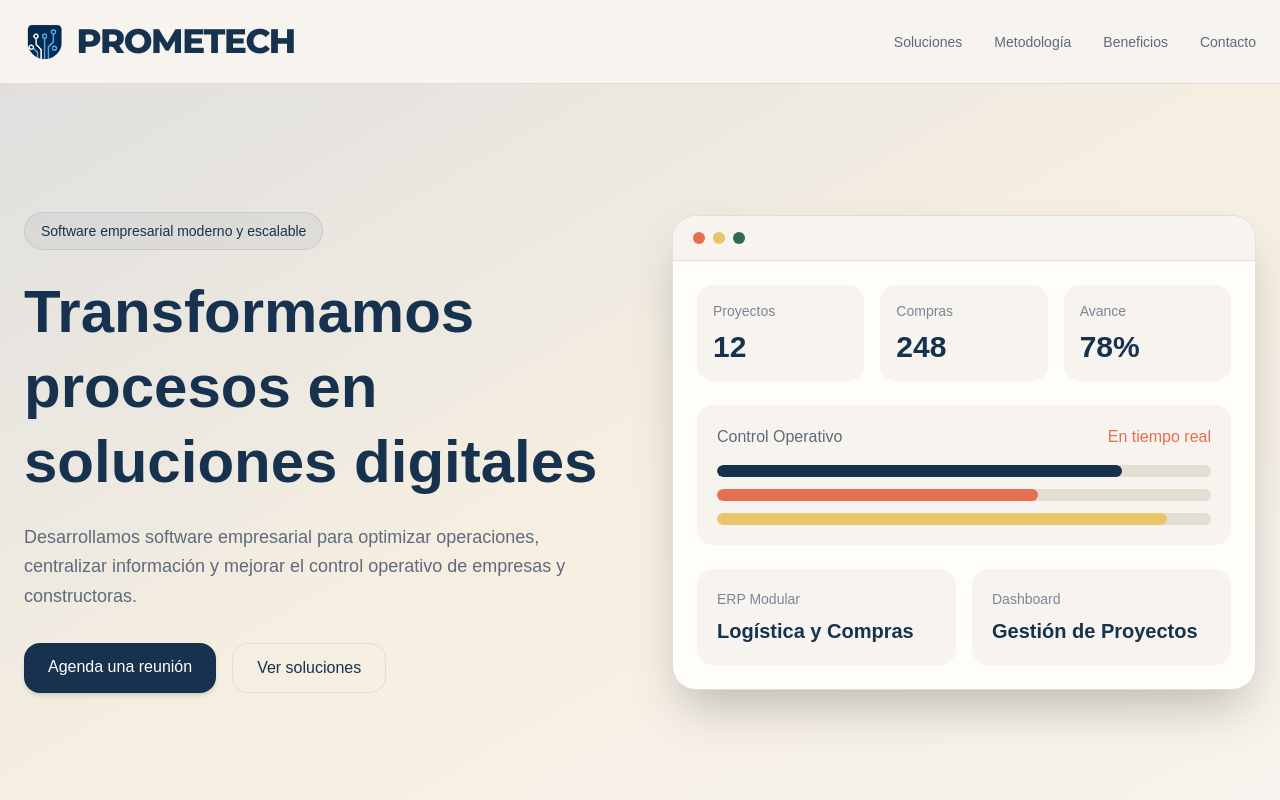
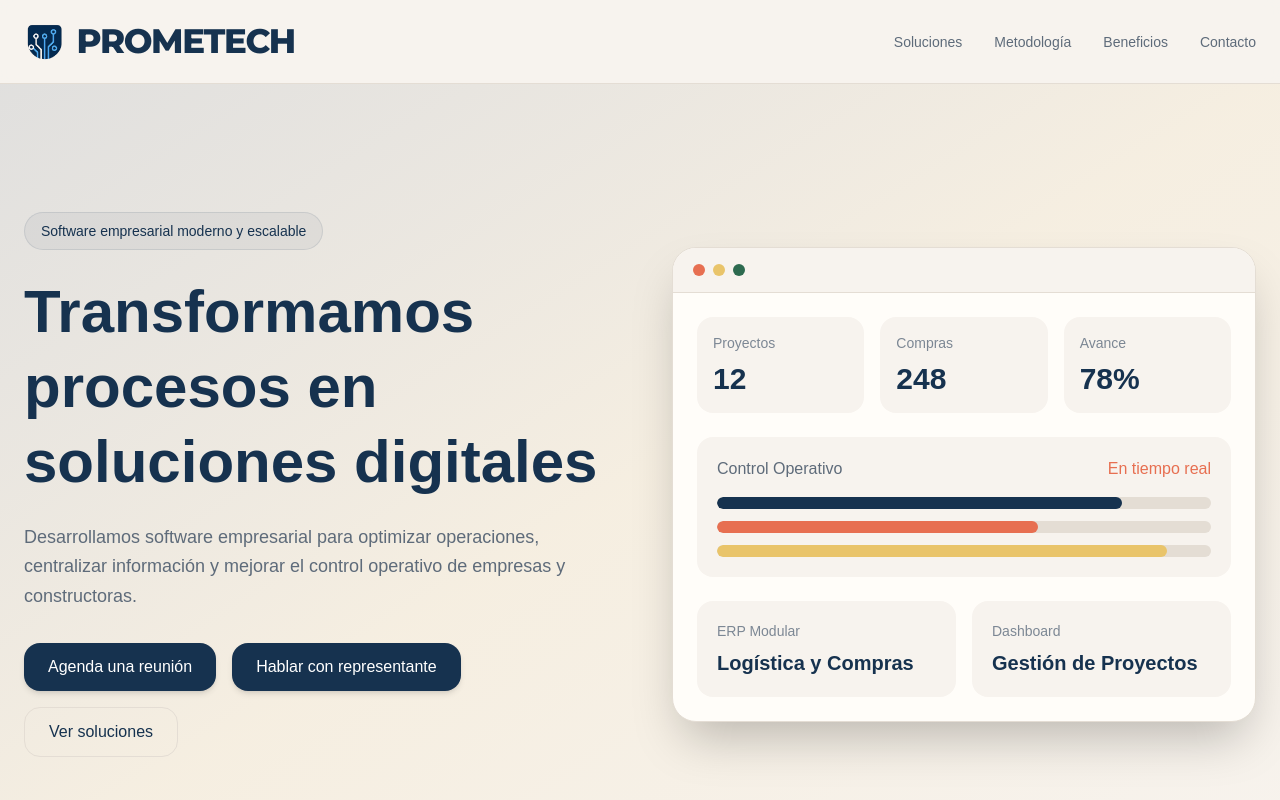
Before and after one commit to alexandermerino-prometech/landing-page, a Next.js app: page / in a window 1280 px wide. Shown: the top 800 px of the page. Built offline with nearby package versions, Linux system fonts and the light colour scheme.

Commit message:
adding the right hyperlinks - whatsapp, youtube, linkedin

```diff
--- a/app/page.tsx
+++ b/app/page.tsx
@@ -100,14 +100,20 @@ export default function PrometechLandingPage() {
 
             <div className="flex flex-wrap gap-4">
               <a
-                href="#contacto"
+                href="mailto:contacto@prometech.com.pe"
                 className="bg-[#16324F] hover:bg-[#2D6A4F] transition-all px-6 py-3 rounded-2xl font-medium shadow-md text-white"
               >
                 Agenda una reunión
               </a>
+              <a
+                href="https://wa.me/51902041529"
+                className="bg-[#16324F] hover:bg-[#2D6A4F] transition-all px-6 py-3 rounded-2xl font-medium shadow-md text-white"
+              >
+                Hablar con representante
+              </a>
 
               <a
-                href="#soluciones"
+                href="https://www.youtube.com/@Prometech-Peru"
                 className="border border-[#E4DDD4] hover:border-[#2D6A4F] hover:text-[#2D6A4F] transition-all px-6 py-3 rounded-2xl text-[#16324F]"
               >
                 Ver soluciones
@@ -487,6 +493,13 @@ export default function PrometechLandingPage() {
             </a>
 
             <a
+              href="https://wa.me/51902041529"
+              className="bg-[#16324F] hover:bg-[#2D6A4F] transition-all px-6 py-3 rounded-2xl font-medium text-white shadow-md"
+            >
+              Whatsapp
+            </a>
+
+            <a
               href="https://www.linkedin.com/company/prometech-peru"
               target="_blank"
               className="border border-[#E4DDD4] hover:border-[#2D6A4F] hover:text-[#2D6A4F] transition-all px-6 py-3 rounded-2xl text-[#16324F]"
```
